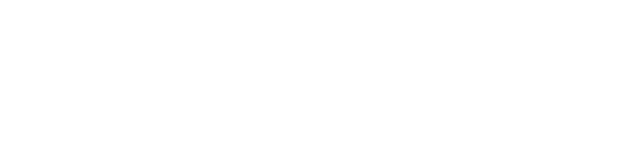
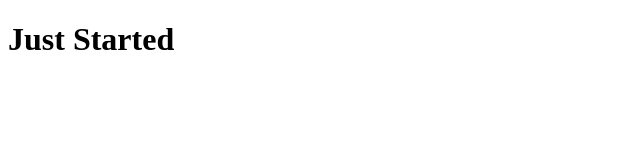
Before and after one commit to Altairly/Altairly.github.io, a plain HTML site: page index.html in a window 1280 px wide. Shown: the whole page, without its empty margins (0-640 px from the left). Drawn offline with Linux system fonts and the light colour scheme.

Commit message:
Update index.html

```diff
--- a/index.html
+++ b/index.html
@@ -7,6 +7,10 @@
     <title>Altairly</title>
 </head>
 <body>
-
+    <header>
+        <h1>Just Started</h1>
+    </header>
+    <footer>
+    </footer>
 </body>
 </html>
```
